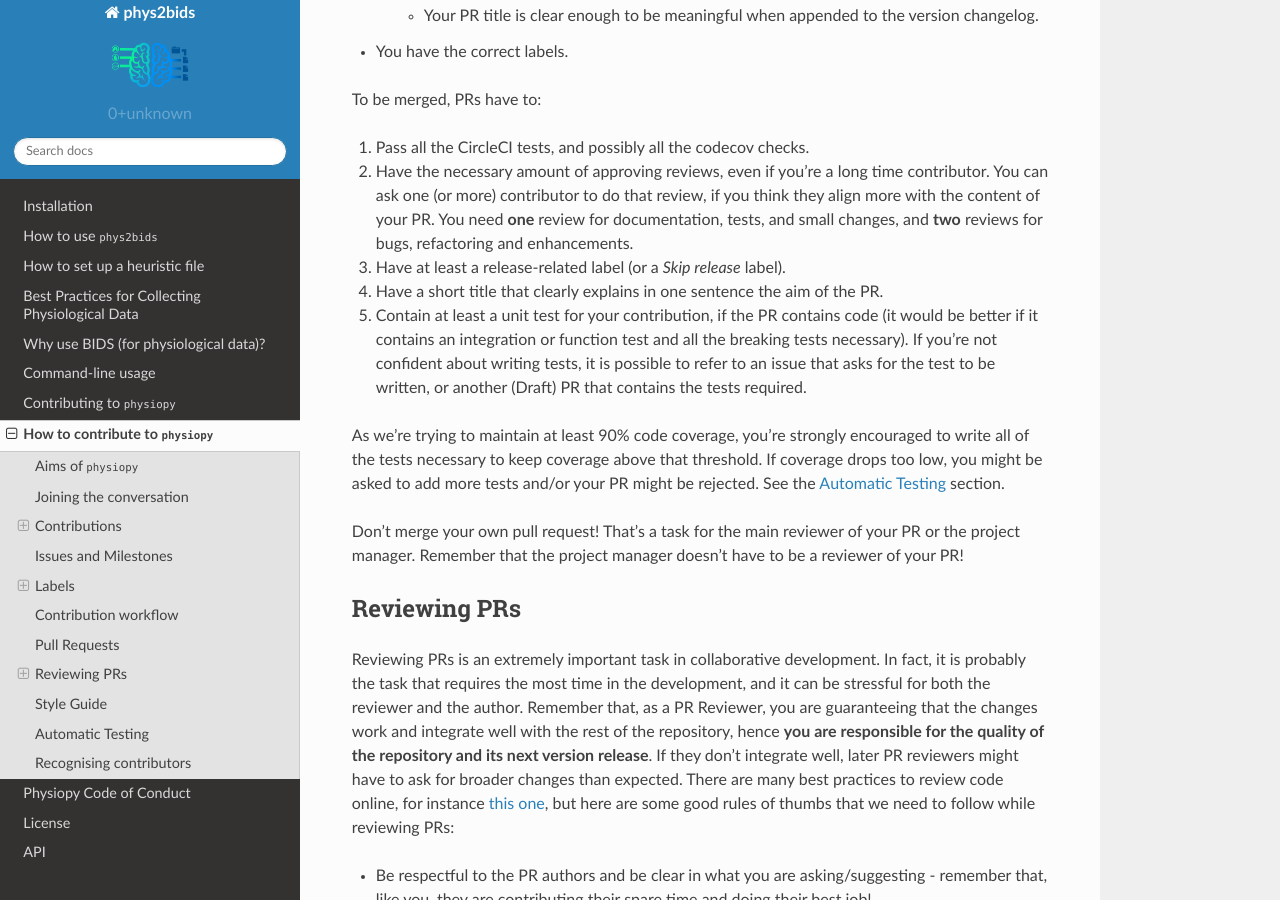
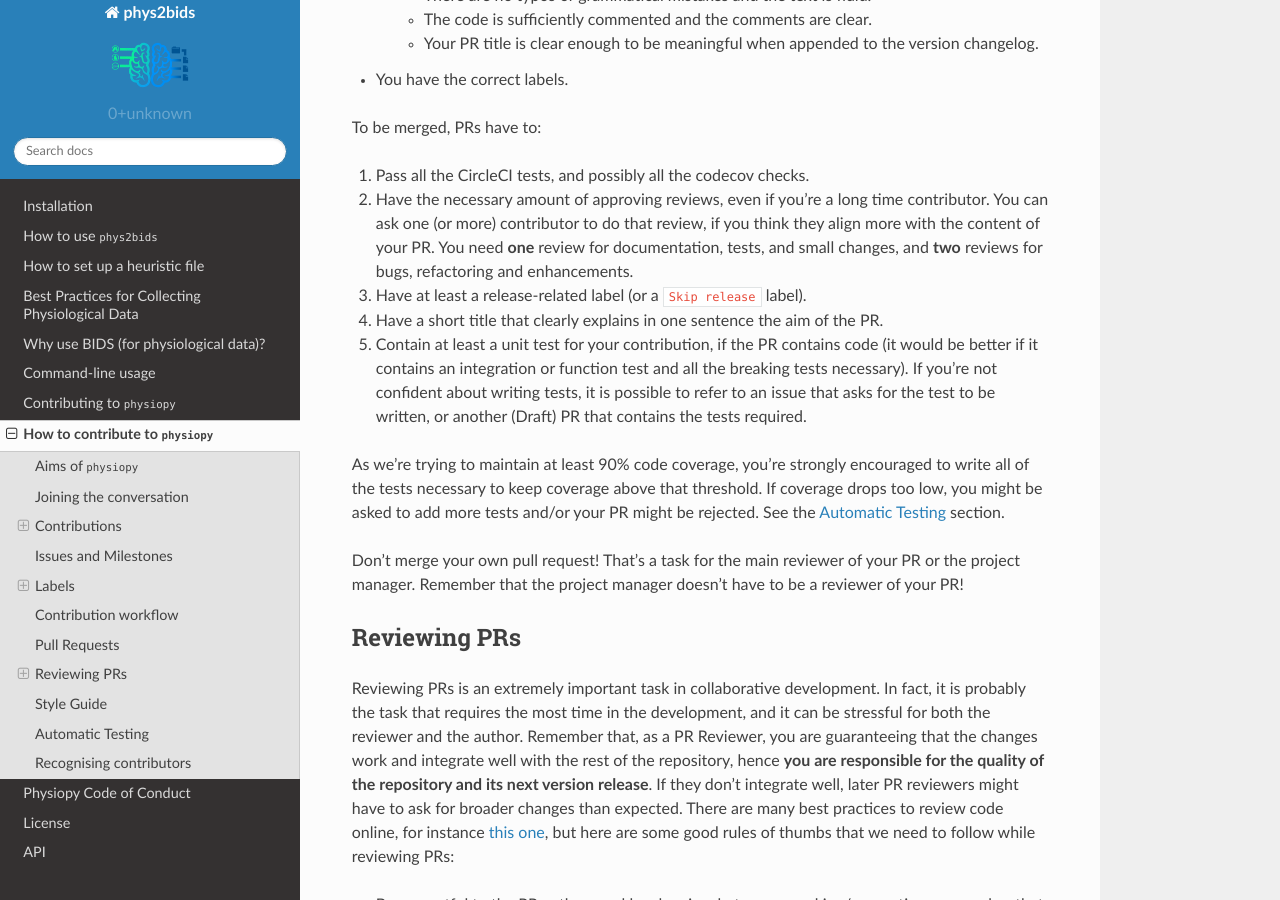
Before and after one commit to physiopy/phys2bids, a Sphinx documentation site: the page built from docs/contributorfile.rst, in a window 1280 px wide and 900 px high, scrolled down 6358 px. Built offline with Sphinx 7.4.7 and the Read the Docs theme 2.0.0, drawn with Linux system fonts in a browser that asks for light colours.

Commit message:
Fix docs

```diff
--- a/docs/contributorfile.rst
+++ b/docs/contributorfile.rst
@@ -198,7 +198,7 @@ Pull Requests
 -------------
 To improve understanding pull requests "at a glance" and use the power of ``auto``, we use the labels listed above. Multiple labels can be assigned to a PR - in fact, all those that you think are relevant.
 We strongly advise to keep the changes you're introducing with your PR limited to your original goal. Adding to the scope of your PR little style corrections or code refactoring here and there in the code that you're already modifying is a great help, but when they become too much (and they are not relevant to your PR) they risk complicating the nature of the PR and the reviewing process. It is much better to open another PR with the objective of doing such corrections!
-Moreover, if you're tempted to assign more than one label that would trigger a release (e.g. `bug` and `minormod`, or `bug` and `majormod`, etc. etc.), you might want to split your PR instead.
+Moreover, if you're tempted to assign more than one label that would trigger a release (e.g. ``bug`` and ``minormod``, or ``bug`` and ``majormod``, etc. etc.), you might want to split your PR instead.
 When opening a pull request, assign it at least one label.
 
 We encourage you to open a PR as soon as possible - even before you finish working on them. This is useful especially to you - so that you can receive comments and suggestions early on, rather than having to process a lot of comments in the final review step!
@@ -207,8 +207,8 @@ However, if it’s an incomplete PR, please open a **Draft PR**. That helps us p
 Reviewing PRs is a time consuming task and it can be stressful for both the reviewer and the author. Avoiding wasting time and the need of little fixes - such as fixing grammar mistakes and typos, styling code, or adopting conventions - is a good start for a successful (and quick) review. Before graduating a Draft PR to a PR ready for review, please check that:
 
 - You did all you wanted to include in your PR. If at a later stage you realise something is missing and it's not a minor thing, you will need to open a new PR.
-- If your contribution contains code or tests, you ran and passed all of the tests locally with `pytest`.
-- If you're writing documentation, you built it locally with `sphinx` and the format is what you intended.
+- If your contribution contains code or tests, you ran and passed all of the tests locally with ``pytest``.
+- If you're writing documentation, you built it locally with ``sphinx`` and the format is what you intended.
 - Your code is harmonious with the rest of the code - no repetitions of any sort!
 - Your code respects the `adopted Style <#styling>`_, especially:
     - Your code is lintered adequately and respects the `PEP8 <https://www.python.org/dev/peps/pep-0008/>`_ convention.
@@ -222,7 +222,7 @@ To be merged, PRs have to:
 
 1. Pass all the CircleCI tests, and possibly all the codecov checks.
 2. Have the necessary amount of approving reviews, even if you’re a long time contributor. You can ask one (or more) contributor to do that review, if you think they align more with the content of your PR. You need **one** review for documentation, tests, and small changes, and **two** reviews for bugs, refactoring and enhancements.
-3. Have at least a release-related label (or a `Skip release` label).
+3. Have at least a release-related label (or a ``Skip release`` label).
 4. Have a short title that clearly explains in one sentence the aim of the PR.
 5. Contain at least a unit test for your contribution, if the PR contains code (it would be better if it contains an integration or function test and all the breaking tests necessary). If you’re not confident about writing tests, it is possible to refer to an issue that asks for the test to be written, or another (Draft) PR that contains the tests required.
 
--- a/docs/heuristic.rst
+++ b/docs/heuristic.rst
@@ -31,7 +31,7 @@ It's important **not to modify this part of the file**. Instead, you can copy an
 This file looks like a python function, initialised by a mandatory parameter, ``physinfo``.
 | ``physinfo`` is the information used to label your file. **At the moment, it corresponds to the name of the input file itself**. This is what you need to build your heuristic.
 
-The function initialises ``info``, a `python dictionary <https://www.w3schools.com/python/python_dictionaries.asp>`_ that contains the BIDS keys, such as `sub` and `ses`, as well as all the possible keys you can add to your heuristics. This is what you will work with in creating your heuristic.
+The function initialises ``info``, a ``python dictionary <https://www.w3schools.com/python/python_dictionaries.asp>``_ that contains the BIDS keys, such as ``sub`` and ``ses``, as well as all the possible keys you can add to your heuristics. This is what you will work with in creating your heuristic.
 
 The scripts also imports ``fnmatch``, a nice python module that lets you use bash-like wildcards.
 
```
